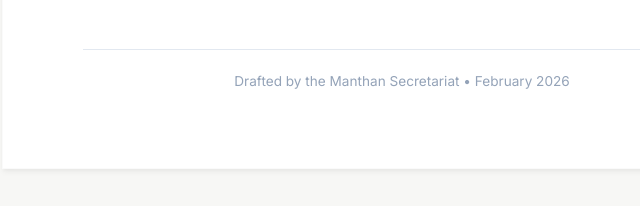
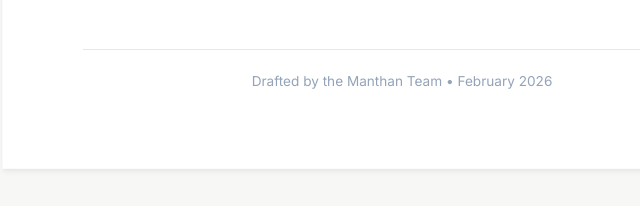
Before and after one commit to ragnar-vallhala/pragyaan_charter, a plain HTML site: page index.html in a window 1280 px wide. Shown: the part 3602-3808 px from the top of the page, 238-878 px from the left. Drawn offline with Linux system fonts and the light colour scheme.

Commit message:
fix: Update footer attribution from 'Manthan Secretariat' to 'Manthan Team'.

```diff
--- a/index.html
+++ b/index.html
@@ -159,7 +159,7 @@
 
         <footer class="doc-footer">
             <div class="footer-divider"></div>
-            <p>Drafted by the Manthan Secretariat &bull; February 2026</p>
+            <p>Drafted by the Manthan Team &bull; February 2026</p>
         </footer>
     </article>
 </body>
```
